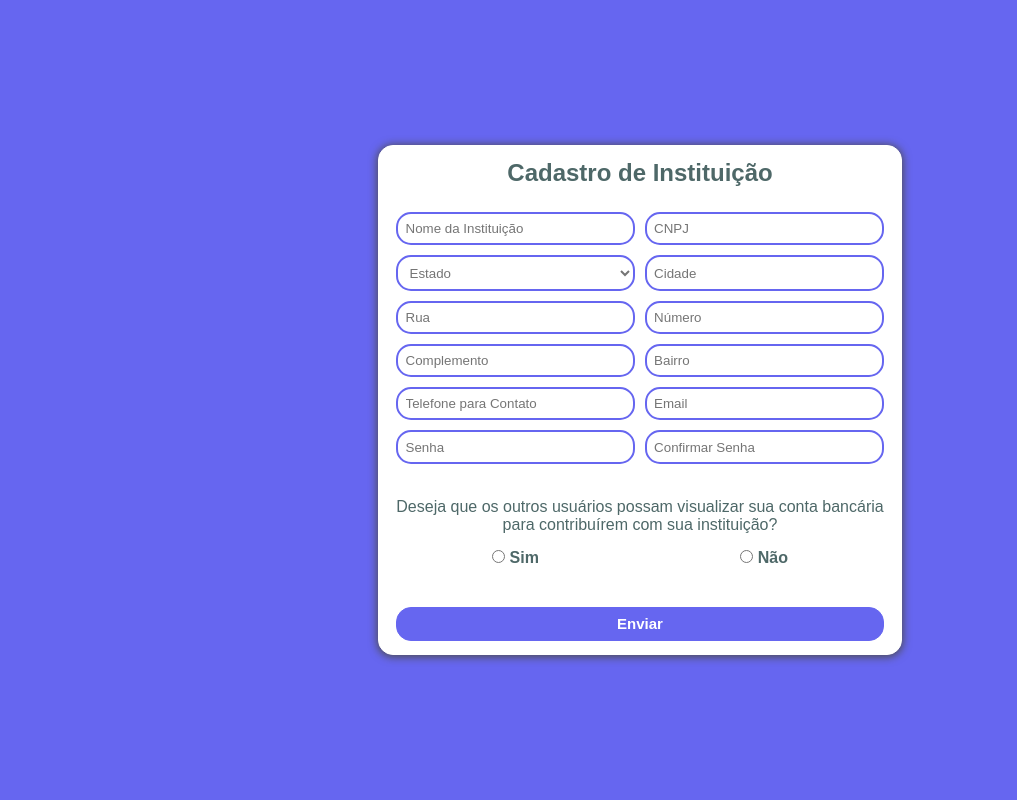
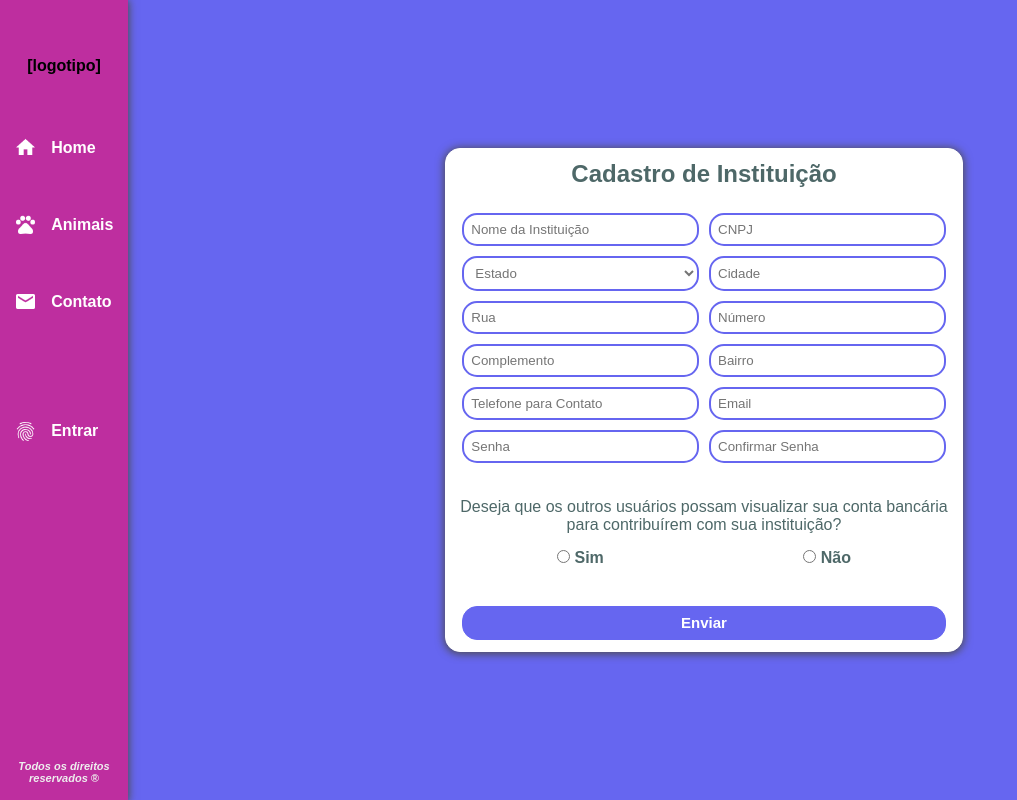
Before and after one commit to notlekmelo/Metazoa, a PHP site: page /Pages/CadInst.html in a window 1280 px wide. Shown: the whole page, without its empty margins (0-1017 px from the left). Run offline with PHP 8.4, Linux system fonts and the light colour scheme.

Commit message:
construindo menu lateral

```diff
--- a/Css/formularios.css
+++ b/Css/formularios.css
@@ -1,8 +1,5 @@
-:root {
-  --cor-padrao: rgb(102, 102, 240);
-  --cor-second: rgb(190, 46, 159);
-  --cor-efeito: rgba(102, 102, 240, 0.233);
-}
+@import url(principal.css);
+@import url(menu.css);
 
 html,
 body {
@@ -14,11 +11,12 @@ body {
   height: 100%;
   align-items: center;
   margin: auto;
+  margin-left: 10%;
   display: flex;
 }
 
 .container {
-  min-width: 41%;
+  min-width: 45%;
   text-align: center;
   background-color: white;
   border: 1px solid white;
@@ -30,7 +28,7 @@ body {
 }
 
 .login {
-  min-width: 37%;
+  min-width: 41%;
   padding: 1.5% 2% 3% 2%;
 }
 
@@ -80,9 +78,7 @@ select {
   color: black;
 }
 
-.row input:hover,
-select:hover,
-input:focus,
+.row input:focus,
 select:focus {
   border: 2px solid var(--cor-second);
 }
--- /dev/null
+++ b/Css/menu.css
@@ -0,0 +1,80 @@
+@import url(principal.css);
+
+#menu {
+  position: fixed;
+  top: 0;
+  left: 0;
+  width: 10%;
+  height: 100%;
+  background-color: var(--cor-second);
+  box-shadow: 0px 1px 8px 1px rgb(77, 76, 76);
+}
+
+ul {
+  margin-top: 25%;
+  display: grid;
+  grid-template-rows: 70% 70% 70% 70% 165%;
+  grid-template-columns: 100%;
+  align-items: center;
+}
+
+li {
+  display: grid;
+  grid-template-columns: 100%;
+  grid-template-rows: 50%;
+}
+
+ul li a {
+  filter: invert(100%);
+  font-weight: bold;
+  display: grid;
+  grid-template-columns: 40% 60%;
+  justify-content: center;
+  align-items: center;
+  text-decoration: none;
+}
+
+ul #logo {
+  display: flex;
+  justify-content: center;
+  align-items: center;
+}
+
+#logo span {
+    color: black;
+    font-weight: bold;
+}
+
+ul li a:hover {
+  filter: invert(0%);
+}
+
+ul li img {
+  width: 45%;
+  justify-self: center;
+  grid-column: 1/2;
+}
+
+ul li span {
+  color: black;
+  grid-column: 2/3;
+  text-decoration: none;
+}
+
+#footer {
+  width: 10%;
+  position: fixed;
+  bottom: 2%;
+  display: flex;
+  flex-direction: column;
+  justify-content: center;
+  align-items: center;
+}
+
+#footer p {
+  font-weight: bold;
+  color: #eee;
+  font-size: 11px;
+  text-align: center;
+  font-style: italic;
+}
--- a/Css/principal.css
+++ b/Css/principal.css
@@ -1,3 +1,9 @@
+:root {
+  --cor-padrao: rgb(102, 102, 240);
+  --cor-second: rgb(190, 46, 159);
+  --cor-efeito: rgba(102, 102, 240, 0.233);
+}
+
 * {
   margin: 0;
   padding: 0;
--- a/Pages/CadInst.html
+++ b/Pages/CadInst.html
@@ -8,11 +8,46 @@
     <meta name="keywords" content="cadastrode canis, cachorros, gatos, animais">
     <meta http-equiv="X-UA-Compatible" content="ie=edge">
     <title>Metazoa | Cadastro de Canil</title>
-    <link rel="stylesheet" href="../Css/principal.css">
     <link rel="stylesheet" href="../Css/formularios.css">
 </head>
 
 <body>
+    <div id="menu">
+        <ul>
+            <li>
+                <div id="logo">
+                    <span>[logotipo]</span>
+                </div>
+            </li>
+            <li>
+                <a href="../index.html">
+                    <img src="../Imagens/home.png">
+                    <span>Home</span>
+                </a>
+            </li>
+            <li>
+                <a href="#">
+                    <img src="../Imagens/pet.png">
+                    <span>Animais</span>
+                </a>
+            </li>
+            <li>
+                <a href="#">
+                    <img src="../Imagens/email.png">
+                    <span>Contato</span>
+                </a>
+            </li>
+            <li>
+                <a href="login.html">
+                    <img src="../Imagens/auth.png">
+                    <span>Entrar</span>
+                </a>
+            </li>
+        </ul>
+        <div id="footer">
+            <p>Todos os direitos reservados ®</p>
+        </div>
+    </div>
     <div id="corpo">
         <div class="container">
             <h2>Cadastro de Instituição</h2>
--- a/Pages/CadPes.html
+++ b/Pages/CadPes.html
@@ -6,7 +6,6 @@
     <meta name="viewport" content="width=device-width, initial-scale=1.0">
     <meta http-equiv="X-UA-Compatible" content="ie=edge">
     <title>Metazoa | Cadastro de Pessoa</title>
-    <link rel="stylesheet" href="../Css/principal.css">
     <link rel="stylesheet" href="../Css/formularios.css">
 </head>
 
--- a/Pages/login.html
+++ b/Pages/login.html
@@ -4,8 +4,7 @@
 <head>
     <meta charset="UTF-8">
     <meta name="viewport" content="width=device-width, initial-scale=1.0">
-    <title>Matazoa - Login</title>
-    <link rel="stylesheet" href="../Css/principal.css">
+    <title>Matazoa | Login</title>
     <link rel="stylesheet" href="../Css/formularios.css">
 </head>
 
@@ -25,7 +24,7 @@
 
                 <div class="row-opt block-opt">
                     <div>
-                        <label for="opcao">Acessar perfil de:</label>
+                        <label for="opcao">Acessar como:</label>
                     </div>
                     <div class="item-opt">
                         <input type="radio" name="opcaoLogin" value="pessoa">
```
Also changed, not shown: Imagens/auth.png (added), Imagens/build.png (added), Imagens/email.png (added), Imagens/exit.png (added), Imagens/face.png (added), Imagens/help.png (added), Imagens/home.png (added), Imagens/mundo.png (added), Imagens/pet.png (added), Imagens/power.png (added). Lines whose indentation alone changed are shown as unchanged.
